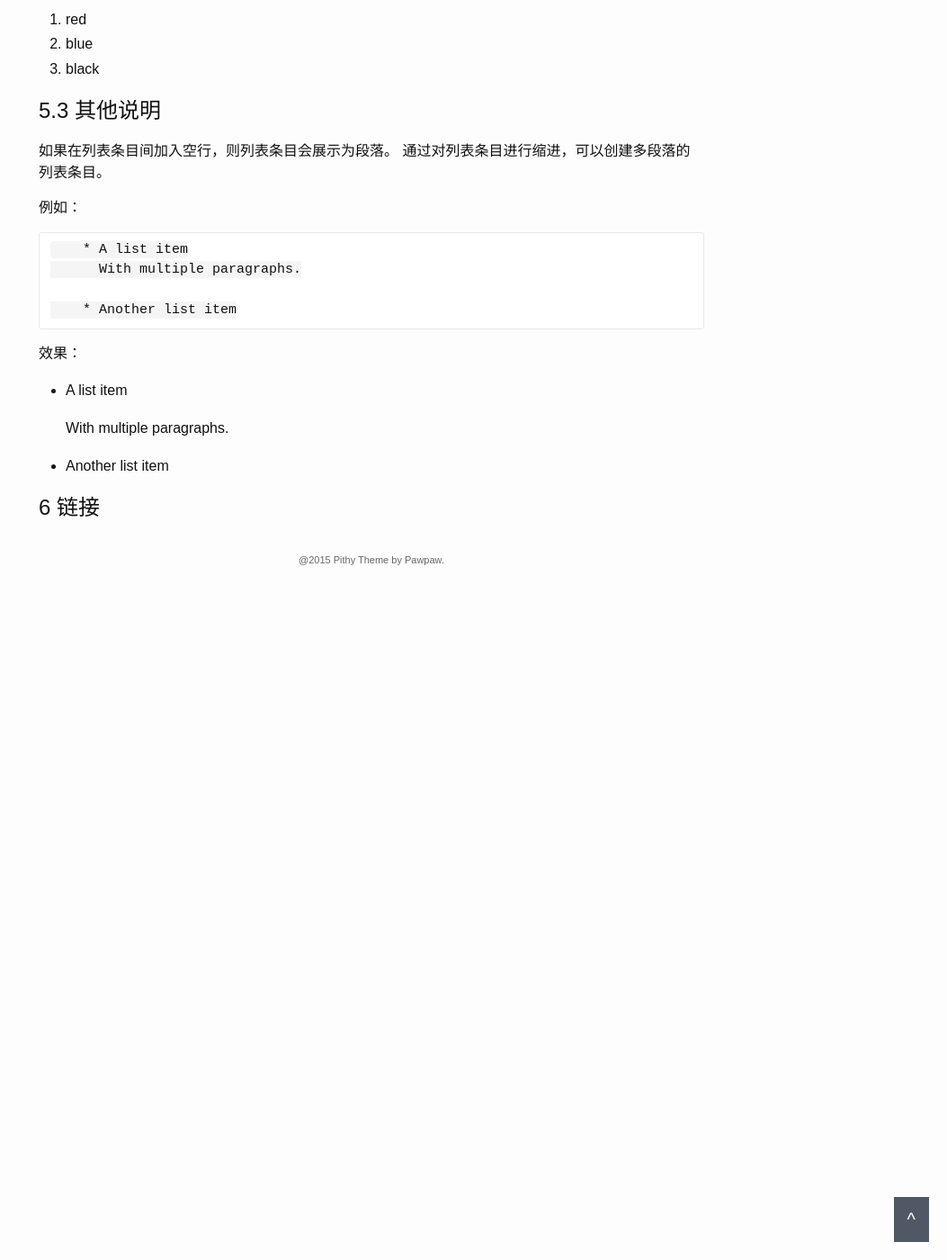
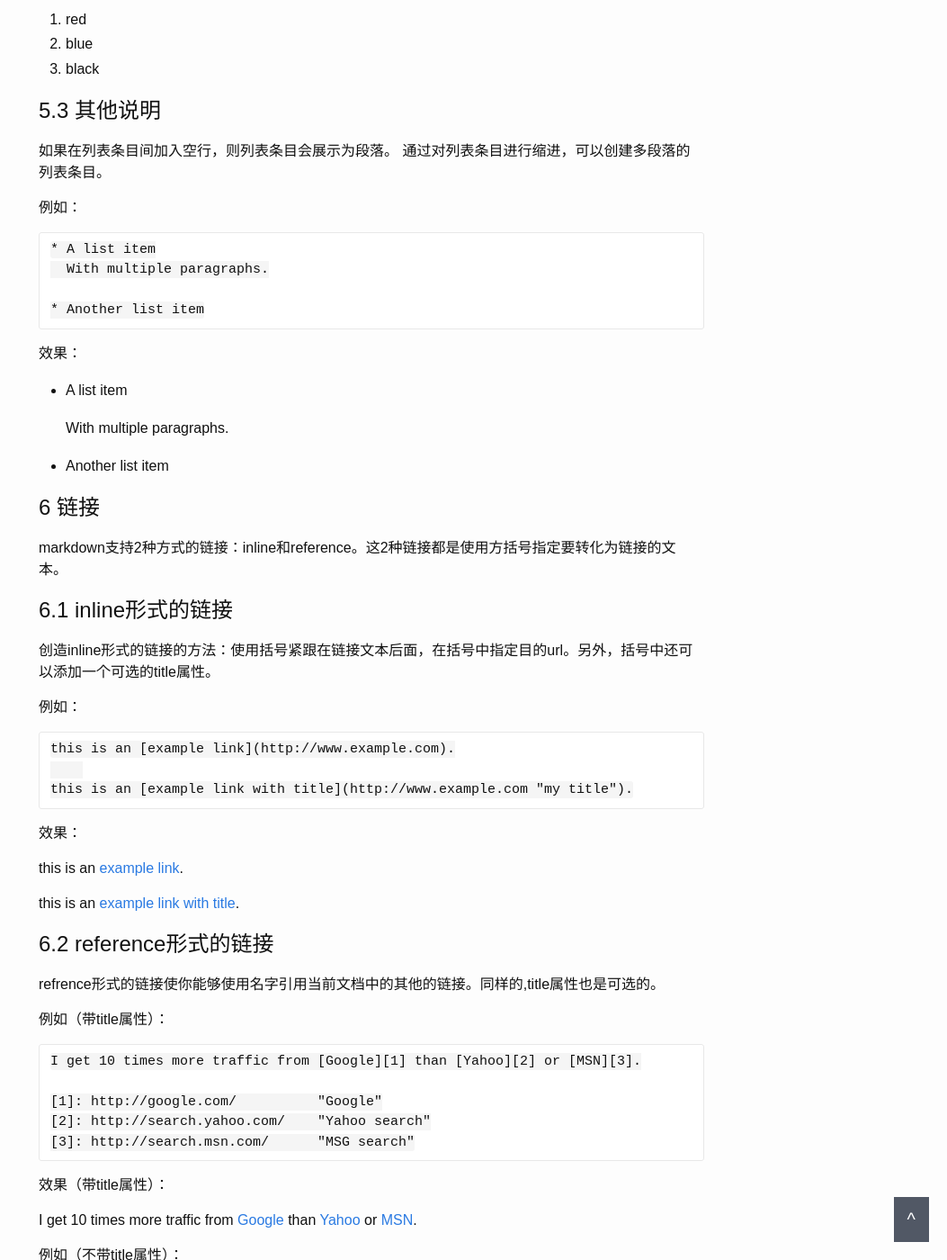
Before and after one commit to survwell/survwell.github.io, a Jekyll site: the page built from _posts/2015-07-05-markdown.markdown, in a window 1280 px wide and 1400 px high, scrolled down 2780 px. Shown: the whole window at 90% size, without its empty margins (227-1280 px from the left). Built offline with Jekyll 4.4.1, drawn with Linux system fonts in a browser that asks for light colours; some of the changed text lies outside the part shown.

Commit message:
markdown basic教程翻译完成

```diff
--- a/_posts/2015-07-05-markdown.markdown
+++ b/_posts/2015-07-05-markdown.markdown
@@ -5,6 +5,7 @@
 ---
 
 本文整理了markdown的一些用法。
+主要是对[markdown官网教程](http://daringfireball.net/projects/markdown/basics)的翻译。
 
 1 如何定义标题
 ============
@@ -12,20 +13,20 @@
 1.1 方法一
 ----------
 
-       一级标题
-       =======
+    一级标题
+    =======
 
-       二级标题
-       -------
+    二级标题
+    -------
 
 1.2 方法二
 ---------
 
-       # 一级标题
+    # 一级标题
 
-       ## 二级标题
+    ## 二级标题
 
-       ### 三级标题
+    ### 三级标题
 
 
 2 如何定义段落
@@ -42,12 +43,12 @@
 
 例如：
 
-        >  块级引用的第1段落
-        >
-        >  第二段落，
-        >  还是在第二段落
-        >
-        >  ...
+    >  块级引用的第1段落
+    >
+    >  第二段落，
+    >  还是在第二段落
+    >
+    >  ...
 
 效果：
 
@@ -66,11 +67,11 @@
 
 例如：
 
-        Some of these words *are emphasized*.
-        Some of these words _are emphasized_.
+    Some of these words *are emphasized*.
+    Some of these words _are emphasized_.
 
-        Use two asterisks for **strong emphasis**.
-        Or, if you prefer, __use two underscores instead__.
+    Use two asterisks for **strong emphasis**.
+    Or, if you prefer, __use two underscores instead__.
 
 效果：
 
@@ -93,21 +94,21 @@
 
 星号表示：
 
-        * apple
-        * banana
-        * pear
+    * apple
+    * banana
+    * pear
 
 加号表示：
 
-        + apple
-        + banana
-        + pear
+    + apple
+    + banana
+    + pear
 
 连字符表示：
 
-        - apple
-        - banana
-        - pear
+    - apple
+    - banana
+    - pear
 
 这3种表示效果都是：
 
@@ -123,9 +124,9 @@
 
 例如：
 
-        1. red
-        2. blue
-        3. black
+    1. red
+    2. blue
+    3. black
 
 效果：
 
@@ -142,10 +143,10 @@
 
 例如：
 
-        * A list item
-          With multiple paragraphs.
+    * A list item
+      With multiple paragraphs.
 
-        * Another list item
+    * Another list item
 
 效果：
 
@@ -158,3 +159,128 @@
 
 6 链接
 =====
+
+markdown支持2种方式的链接：inline和reference。这2种链接都是使用方括号指定要转化为链接的文本。
+
+6.1 inline形式的链接
+------------------
+
+创造inline形式的链接的方法：使用括号紧跟在链接文本后面，在括号中指定目的url。另外，括号中还可以添加一个可选的title属性。
+
+例如：
+
+    this is an [example link](http://www.example.com).
+
+    this is an [example link with title](http://www.example.com "my title").
+
+效果：
+
+this is an [example link](http://www.example.com).
+
+this is an [example link with title](http://www.example.com "my title").
+
+
+6.2 reference形式的链接
+---------------------
+
+refrence形式的链接使你能够使用名字引用当前文档中的其他的链接。同样的,title属性也是可选的。
+
+例如（带title属性）：
+
+    I get 10 times more traffic from [Google][1] than [Yahoo][2] or [MSN][3].
+
+    [1]: http://google.com/          "Google"
+    [2]: http://search.yahoo.com/    "Yahoo search"
+    [3]: http://search.msn.com/      "MSG search"
+
+效果（带title属性）：
+
+I get 10 times more traffic from [Google][1] than [Yahoo][2] or [MSN][3].
+
+[1]: http://google.com/          "Google"
+[2]: http://search.yahoo.com/    "Yahoo search"
+[3]: http://search.msn.com/      "MSG search"
+
+例如（不带title属性）：
+
+    this is an [link without title][ny times].
+
+    [NY times]: http://www.nytimes.com/
+
+效果（不带title属性）：
+
+this is an [link without title][ny times].
+
+[NY times]: http://www.nytimes.com/
+
+7 图片
+=====
+
+markdown中，在网页中添加图片的语法与链接的语法非常相似，也包括inline和reference两种。title属性也是可选的。**只是在第1个[前加一个!**
+
+例如（inline）：
+
+    ![alt text](/database/images/watch_moon.jpg)
+
+效果（inline）：
+
+![alt text](/database/images/watch_moon.jpg)
+
+例如（reference）：
+
+    ![alt text][id]
+
+    [id]: /database/images/watch_moon.jpg "观月"
+
+效果（reference）：
+
+![alt text][id]
+
+[id]: /database/images/watch_moon.jpg "观月"
+
+
+8 HTML代码
+=========
+
+8.1 代码片段
+-----------
+
+在普通的段落中，你可以使用反撇号创建代码片段。用2个反撇号扩起来的文本就被markdown认为是代码。
+任何`&`,`<`和`>`都会被自动转化为HTML实体.
+
+例如：
+
+    I strongly recommand against using any `<blink>` tags.
+
+    I wish SmartyPants used named entities link `&mdash;`
+    instead of decimal-encoded entities like `&#8212;`.
+
+效果：
+
+I strongly recommand against using any `<blink>` tags.
+
+I wish SmartyPants used named entities link `&mdash;`
+instead of decimal-encoded entities like `&#8212;`.
+
+8.2 代码片段
+-----------
+
+对于一个代码块，将每一行都缩进4个空格或者1个tab，会达到代码片段一样的效果：`&`,`<`,`>`字符会被自动地转义。
+
+例如：
+
+    If you want your page to validate under XHTML 1.0 Strict,
+    you've got to put paragrath tags in your blockquotes:
+
+        <blockquote>
+            <p>For example.</p>
+        </blockquote>
+
+效果：
+
+If you want your page to validate under XHTML 1.0 Strict,
+you've got to put paragrath tags in your blockquotes:
+
+    <blockquote>
+        <p>For example.</p>
+    </blockquote>
```
Also changed, not shown: database/images/watch_moon.jpg (added).
